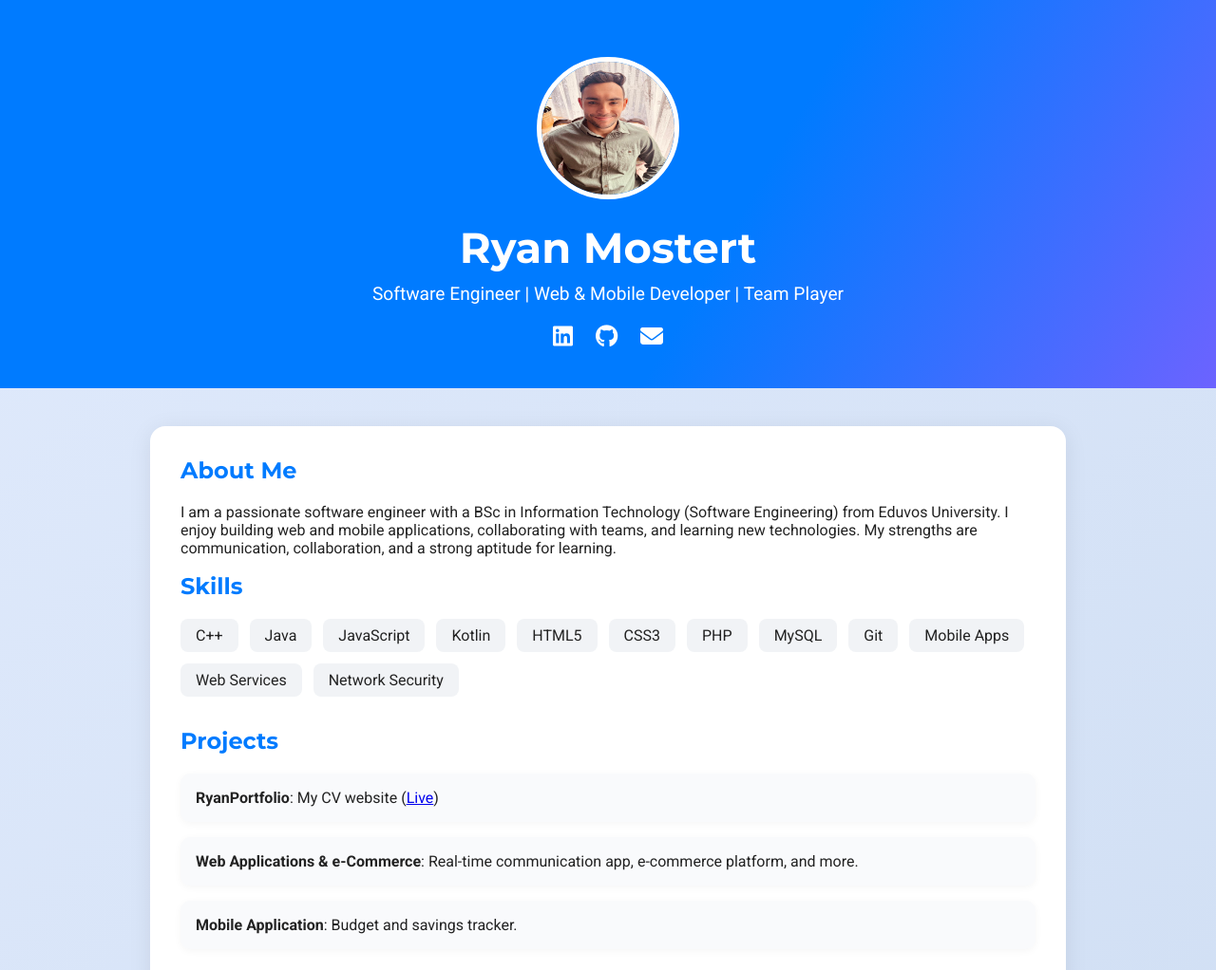
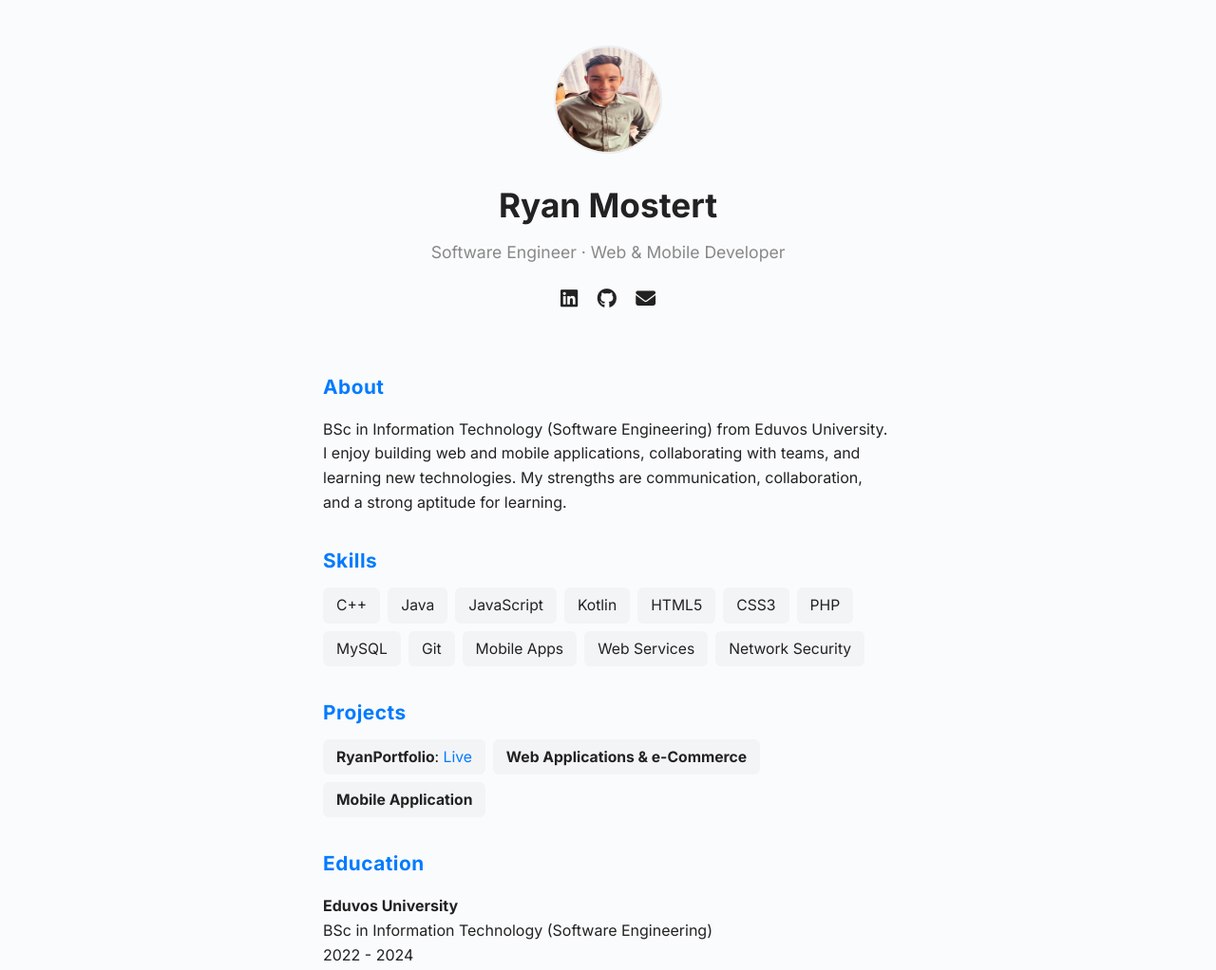
Before and after one commit to RyanMostert/RyanPortfolio, a plain HTML site: page index.html in a window 1280 px wide. Shown: the top 1022 px of the page at 95% size. Drawn offline with Linux system fonts and the light colour scheme.

Commit message:
Update index.html

```diff
--- a/index.html
+++ b/index.html
@@ -1,112 +1,116 @@
 <!DOCTYPE html>
 <html lang="en">
 <head>
-    <meta charset="utf-8" />
-    <meta name="viewport" content="width=device-width, initial-scale=1, shrink-to-fit=no" />
-    <title>Ryan Mostert - Portfolio</title>
-    <link rel="icon" type="image/x-icon" href="assets/img/favicon.ico" />
-    <link href="https://fonts.googleapis.com/css?family=Montserrat:700,400&display=swap" rel="stylesheet">
-    <link href="https://fonts.googleapis.com/css?family=Roboto:400,700&display=swap" rel="stylesheet">
-    <link rel="stylesheet" href="https://cdnjs.cloudflare.com/ajax/libs/font-awesome/6.3.0/css/all.min.css">
+  <meta charset="UTF-8">
+  <meta name="viewport" content="width=device-width, initial-scale=1.0">
+  <title>Ryan Mostert - Minimal Portfolio</title>
+  <link href="https://fonts.googleapis.com/css?family=Inter:400,700&display=swap" rel="stylesheet">
   <style>
     body {
-            font-family: 'Roboto', Arial, sans-serif;
+      font-family: 'Inter', Arial, sans-serif;
       margin: 0;
-            background: linear-gradient(135deg, #e0eafc 0%, #cfdef3 100%);
+      background: #fafbfc;
       color: #222;
+      line-height: 1.6;
     }
-        .hero {
-            background: linear-gradient(120deg, #007bff 60%, #6c63ff 100%);
-            color: #fff;
-            padding: 60px 20px 40px 20px;
+    header {
       text-align: center;
+      padding: 48px 16px 24px 16px;
     }
-        .hero img {
-            width: 140px;
-            height: 140px;
+    header img {
+      width: 110px;
+      height: 110px;
       border-radius: 50%;
-            border: 5px solid #fff;
-            margin-bottom: 20px;
+      margin-bottom: 18px;
+      border: 2px solid #eee;
     }
-        .hero h1 {
-            font-family: 'Montserrat', sans-serif;
-            font-size: 2.8rem;
-            margin: 0 0 10px 0;
+    h1 {
+      font-size: 2.2rem;
+      margin: 0 0 8px 0;
+      font-weight: 700;
     }
-        .hero p {
-            font-size: 1.2rem;
-            margin: 0 0 20px 0;
+    .subtitle {
+      color: #888;
+      font-size: 1.1rem;
+      margin-bottom: 18px;
     }
-        .social-icons a {
-            color: #fff;
-            margin: 0 10px;
-            font-size: 1.5rem;
+    .social {
+      margin-bottom: 18px;
+    }
+    .social a {
+      color: #222;
+      margin: 0 8px;
+      font-size: 1.3rem;
+      text-decoration: none;
       transition: color 0.2s;
     }
-        .social-icons a:hover {
-            color: #ffd700;
+    .social a:hover {
+      color: #007bff;
     }
-        .container {
-            max-width: 900px;
-            margin: 40px auto;
-            background: #fff;
-            border-radius: 16px;
-            box-shadow: 0 4px 24px rgba(0,0,0,0.08);
-            padding: 32px;
+    main {
+      max-width: 600px;
+      margin: 0 auto;
+      padding: 0 16px 48px 16px;
+    }
+    section {
+      margin-bottom: 32px;
     }
     h2 {
-            font-family: 'Montserrat', sans-serif;
+      font-size: 1.3rem;
+      margin-bottom: 12px;
       color: #007bff;
-            margin-top: 0;
+      font-weight: 700;
+      letter-spacing: 0.5px;
     }
-        .skills, .projects, .education, .achievements, .fun-facts {
-            margin-bottom: 32px;
+    ul {
+      padding-left: 18px;
+      margin: 0;
     }
     .skills-list, .projects-list {
       display: flex;
       flex-wrap: wrap;
-            gap: 12px;
+      gap: 8px;
       list-style: none;
       padding: 0;
     }
     .skills-list li, .projects-list li {
-            background: #f1f3f6;
-            border-radius: 8px;
-            padding: 8px 16px;
-            font-size: 1rem;
+      background: #f3f4f6;
+      border-radius: 6px;
+      padding: 6px 14px;
+      font-size: 0.98rem;
     }
-        .project-card {
-            background: #f9fafc;
-            border-radius: 10px;
-            box-shadow: 0 2px 8px rgba(0,0,0,0.04);
-            padding: 16px;
-            margin-bottom: 16px;
+    .project-link {
+      color: #007bff;
+      text-decoration: none;
+    }
+    .project-link:hover {
+      text-decoration: underline;
     }
     @media (max-width: 600px) {
-            .container { padding: 12px; }
-            .hero h1 { font-size: 2rem; }
+      header { padding: 32px 8px 16px 8px; }
+      main { padding: 0 8px 32px 8px; }
     }
   </style>
 </head>
 <body>
-    <section class="hero">
+  <header>
     <img src="assets/img/ProfileIMG.jpg" alt="Ryan Mostert">
     <h1>Ryan Mostert</h1>
-        <p>Software Engineer | Web & Mobile Developer | Team Player</p>
-        <div class="social-icons">
-            <a href="https://www.linkedin.com/in/ryan-mostert-46047432b/" target="_blank"><i class="fab fa-linkedin"></i></a>
-            <a href="https://github.com/RyanMostert" target="_blank"><i class="fab fa-github"></i></a>
-            <a href="mailto:ramostert1@gmail.com"><i class="fas fa-envelope"></i></a>
+    <div class="subtitle">Software Engineer &middot; Web & Mobile Developer</div>
+    <div class="social">
+      <a href="https://www.linkedin.com/in/ryan-mostert-46047432b/" target="_blank" rel="noopener" title="LinkedIn"><i class="fab fa-linkedin"></i></a>
+      <a href="https://github.com/RyanMostert" target="_blank" rel="noopener" title="GitHub"><i class="fab fa-github"></i></a>
+      <a href="mailto:ramostert1@gmail.com" title="Email"><i class="fas fa-envelope"></i></a>
     </div>
-    </section>
-    <div class="container">
-        <section class="about">
-            <h2>About Me</h2>
+  </header>
+  <main>
+    <section>
+      <h2>About</h2>
       <p>
-                I am a passionate software engineer with a BSc in Information Technology (Software Engineering) from Eduvos University. I enjoy building web and mobile applications, collaborating with teams, and learning new technologies. My strengths are communication, collaboration, and a strong aptitude for learning.
+        BSc in Information Technology (Software Engineering) from Eduvos University. I enjoy building web and mobile applications, collaborating with teams, and learning new technologies. My strengths are communication, collaboration, and a strong aptitude for learning.
       </p>
     </section>
-        <section class="skills">
+    <section>
       <h2>Skills</h2>
       <ul class="skills-list">
         <li>C++</li>
@@ -123,23 +127,22 @@
         <li>Network Security</li>
       </ul>
     </section>
-        <section class="projects">
+    <section>
       <h2>Projects</h2>
-            <div class="project-card">
-                <strong>RyanPortfolio</strong>: My CV website (<a href="https://ryanmostert.github.io/RyanPortfolio/" target="_blank">Live</a>)
-            </div>
-            <div class="project-card">
-                <strong>Web Applications & e-Commerce</strong>: Real-time communication app, e-commerce platform, and more.
-            </div>
-            <div class="project-card">
-                <strong>Mobile Application</strong>: Budget and savings tracker.
-            </div>
+      <ul class="projects-list">
+        <li>
+          <strong>RyanPortfolio</strong>:
+          <a class="project-link" href="https://ryanmostert.github.io/RyanPortfolio/" target="_blank" rel="noopener">Live</a>
+        </li>
+        <li><strong>Web Applications & e-Commerce</strong></li>
+        <li><strong>Mobile Application</strong></li>
+      </ul>
     </section>
-        <section class="education">
+    <section>
       <h2>Education</h2>
       <p><strong>Eduvos University</strong><br>BSc in Information Technology (Software Engineering)<br>2022 - 2024</p>
     </section>
-        <section class="achievements">
+    <section>
       <h2>Achievements</h2>
       <ul>
         <li>Mentor for Grade 8 students at High School Stellenbosch</li>
@@ -147,13 +150,14 @@
         <li>AZ-900: Microsoft Azure Fundamentals Exam Prep (SEP 2024)</li>
       </ul>
     </section>
-        <section class="fun-facts">
+    <section>
       <h2>Fun Facts</h2>
       <ul>
         <li>Rugby, hockey, cricket, and athletics enthusiast</li>
         <li>Enjoys boxing, kickboxing, and MMA</li>
       </ul>
     </section>
-    </div>
+  </main>
+  <script src="https://kit.fontawesome.com/6c63ff.js" crossorigin="anonymous"></script>
 </body>
 </html>
```
Lines whose indentation alone changed are shown as unchanged.
